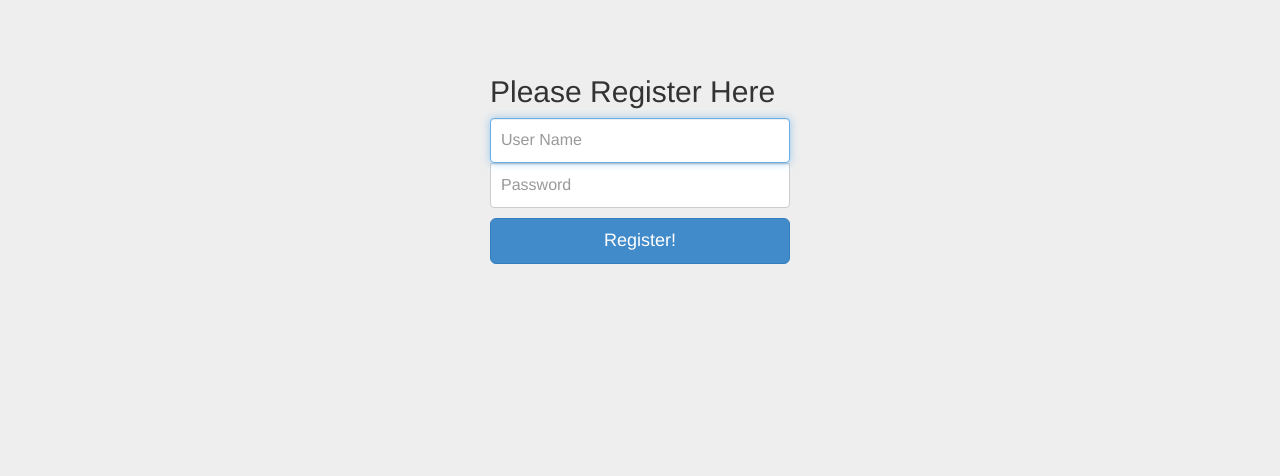
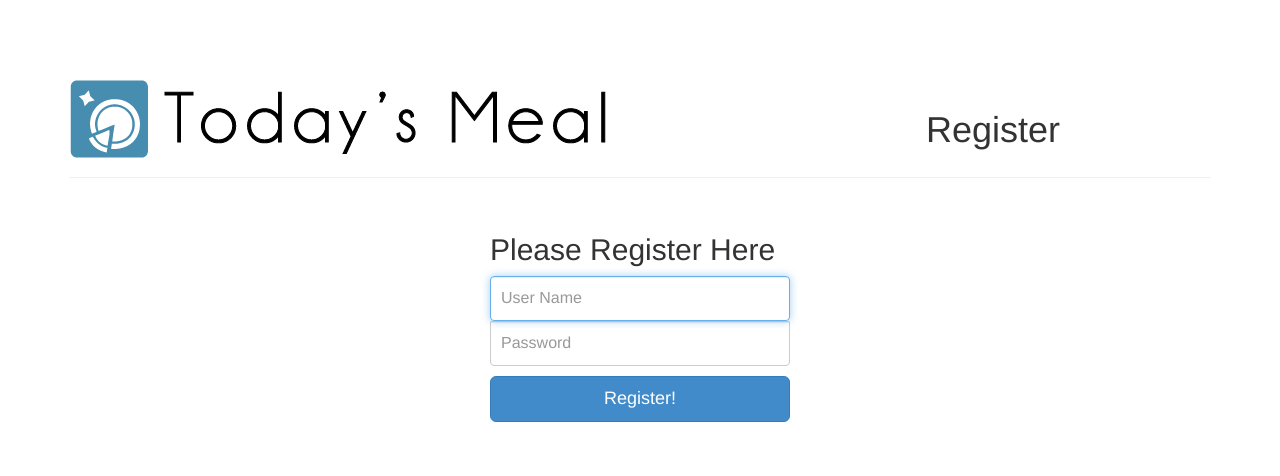
Before and after one commit to ddachille/TodaysMeal, a PHP site: page /timeline/register.php in a window 1280 px wide. Shown: the top 476 px of the page. Run offline with PHP 8.4, Linux system fonts and the light colour scheme.

Commit message:
Register page white w/ header

```diff
--- a/web/timeline/register.php
+++ b/web/timeline/register.php
@@ -19,7 +19,7 @@
 	body {
   padding-top: 40px;
   padding-bottom: 40px;
-  background-color: #eee;
+  background-color: #FFF;
 }
 
 .form-signin {
@@ -69,8 +69,11 @@
   <body>
 
     <div class="container">
-
-      <form class="form-signin" role="form" action="registration.php" method="POST">
+		<div class="page-header text-center">
+			<h1 id="timeline"><div id="textbox"><p class="alignleft"><img src="logo/banner1.png"></p><p class="alignright">Register</p></div></h1>
+			<div style="clear: both;"></div>
+		</div>
+		<form class="form-signin" role="form" action="registration.php" method="POST">
         <h2 class="form-signin-heading">Please Register Here</h2>
         <input type="text" class="form-control" placeholder="User Name" required autofocus name="username">
         <input type="password" class="form-control" placeholder="Password" required autofocus name="hashedpw">
```
